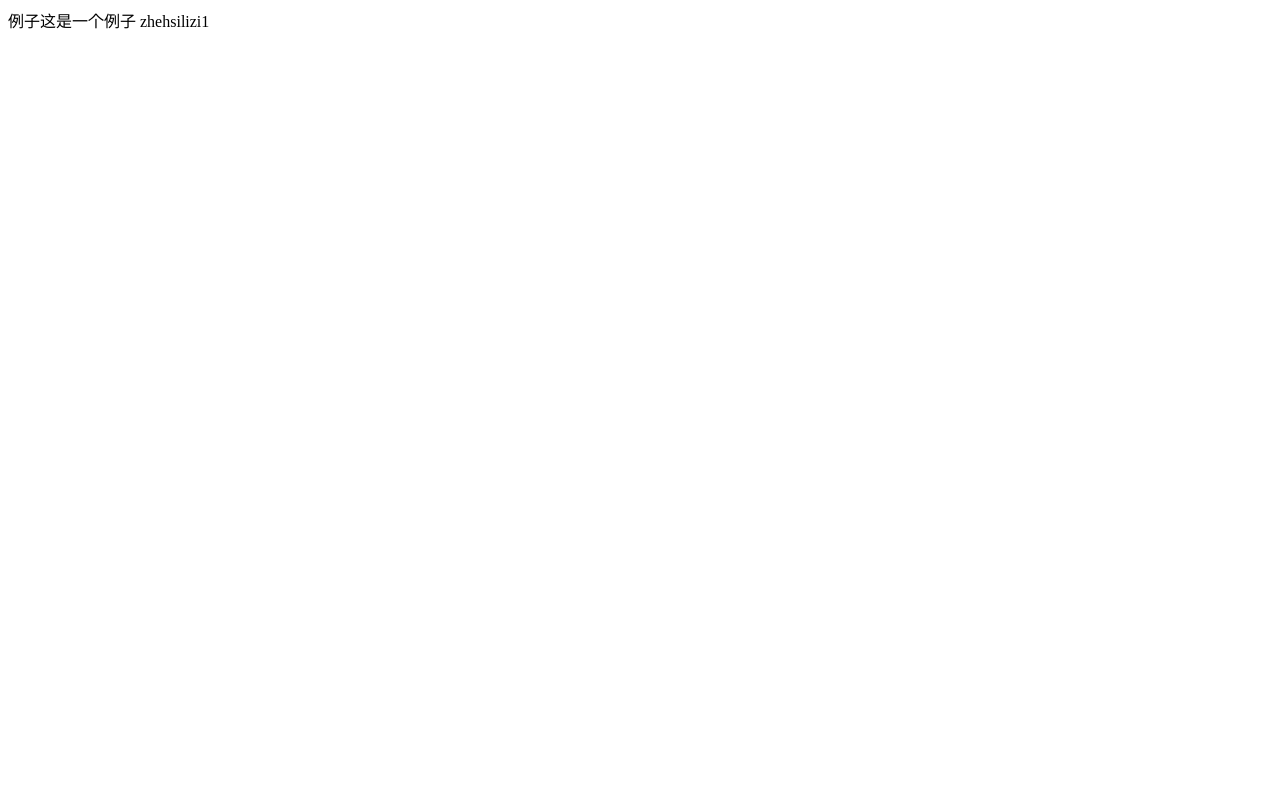
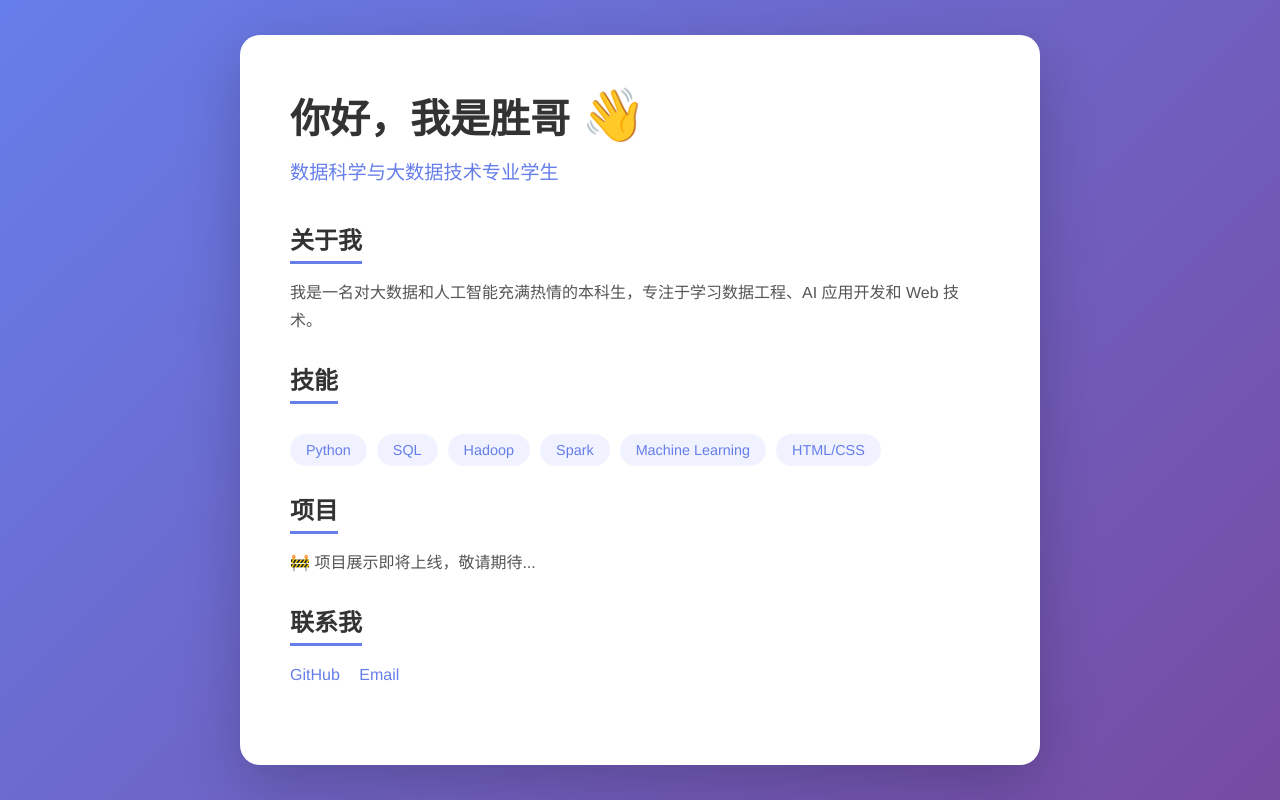
Before and after one commit to cps5677/cps5677.github.io, a plain HTML site: page index.html in a window 1280 px wide. Drawn offline with Linux system fonts and the light colour scheme.

Commit message:
Create personal homepage in index.html
Added a personal homepage with sections for skills, projects, and contact information.

```diff
--- a/index.html
+++ b/index.html
@@ -1,2 +1,116 @@
-例子这是一个例子
-zhehsilizi1
+<!DOCTYPE html>
+<html lang="zh-CN">
+<head>
+    <meta charset="UTF-8">
+    <meta name="viewport" content="width=device-width, initial-scale=1.0">
+    <title>胜哥的个人主页</title>
+    <style>
+        * {
+            margin: 0;
+            padding: 0;
+            box-sizing: border-box;
+        }
+        body {
+            font-family: 'Helvetica Neue', 'Microsoft YaHei', sans-serif;
+            background: linear-gradient(135deg, #667eea 0%, #764ba2 100%);
+            min-height: 100vh;
+            display: flex;
+            justify-content: center;
+            align-items: center;
+            padding: 20px;
+        }
+        .container {
+            background: white;
+            max-width: 800px;
+            width: 100%;
+            padding: 50px;
+            border-radius: 20px;
+            box-shadow: 0 20px 60px rgba(0,0,0,0.2);
+        }
+        h1 {
+            color: #333;
+            margin-bottom: 10px;
+            font-size: 2.5em;
+        }
+        .subtitle {
+            color: #667eea;
+            font-size: 1.2em;
+            margin-bottom: 30px;
+        }
+        .section {
+            margin-bottom: 25px;
+        }
+        h2 {
+            color: #333;
+            border-bottom: 3px solid #667eea;
+            padding-bottom: 5px;
+            margin-bottom: 15px;
+            display: inline-block;
+        }
+        p {
+            color: #555;
+            line-height: 1.8;
+        }
+        .skills {
+            display: flex;
+            flex-wrap: wrap;
+            gap: 10px;
+            margin-top: 15px;
+        }
+        .skill {
+            background: #f0f2ff;
+            color: #667eea;
+            padding: 8px 16px;
+            border-radius: 20px;
+            font-size: 0.9em;
+        }
+        .contact a {
+            color: #667eea;
+            text-decoration: none;
+            margin-right: 15px;
+        }
+        .contact a:hover {
+            text-decoration: underline;
+        }
+        .emoji {
+            font-size: 1.3em;
+        }
+    </style>
+</head>
+<body>
+    <div class="container">
+        <h1>你好，我是胜哥 <span class="emoji">👋</span></h1>
+        <p class="subtitle">数据科学与大数据技术专业学生</p>
+
+        <div class="section">
+            <h2>关于我</h2>
+            <p>我是一名对大数据和人工智能充满热情的本科生，专注于学习数据工程、AI 应用开发和 Web 技术。</p>
+        </div>
+
+        <div class="section">
+            <h2>技能</h2>
+            <div class="skills">
+                <span class="skill">Python</span>
+                <span class="skill">SQL</span>
+                <span class="skill">Hadoop</span>
+                <span class="skill">Spark</span>
+                <span class="skill">Machine Learning</span>
+                <span class="skill">HTML/CSS</span>
+            </div>
+        </div>
+
+        <div class="section">
+            <h2>项目</h2>
+            <p>🚧 项目展示即将上线，敬请期待...</p>
+        </div>
+
+        <div class="section">
+            <h2>联系我</h2>
+            <p class="contact">
+                <a href="https://github.com/cps5677">GitHub</a>
+                <a href="mailto:your@email.com">Email</a>
+            </p>
+        </div>
+    </div>
+</body>
+</html>
```
